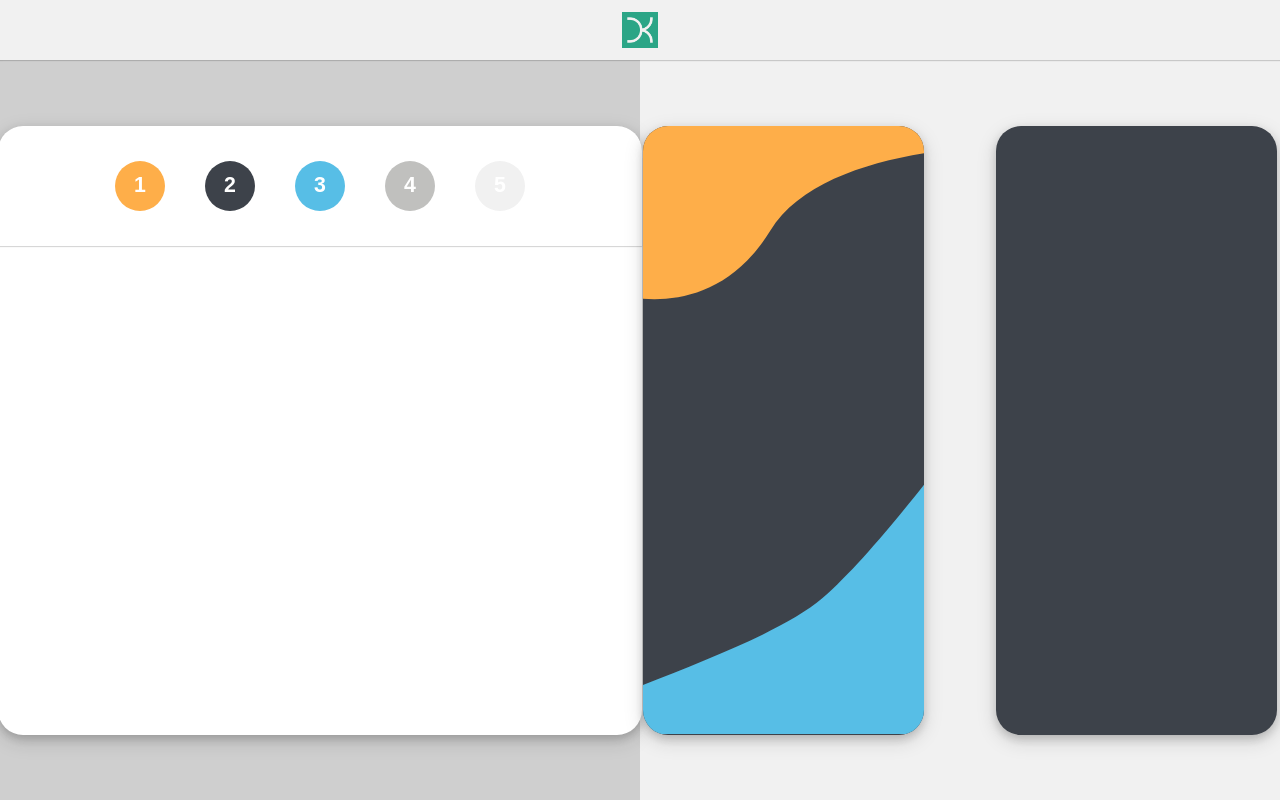
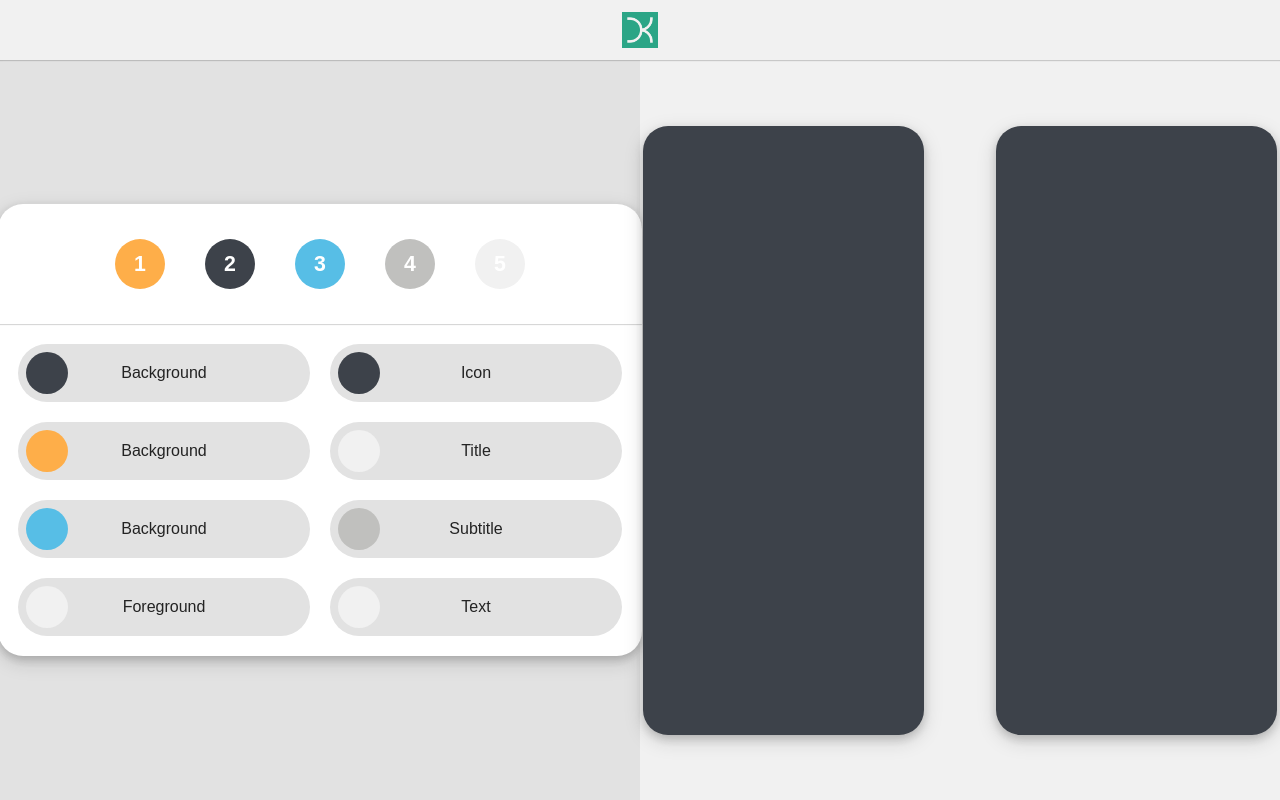
Before and after one commit to KotkaDK/Design_Tools, a React (Create React App) app: page / in a window 1280 px wide. Built offline with nearby package versions, Linux system fonts and the light colour scheme; the HTML template or start-up script is replaced by a standard one.

Commit message:
17.44.7.9.22

```diff
--- a/src/App.sass
+++ b/src/App.sass
@@ -1,5 +1,5 @@
 $light-color: #f1f1f1
-$main-color: #CFCFCF
+$main-color: #E2E2E2
 $dark-color: #232323
 
 $hover: 110%
@@ -81,7 +81,7 @@ button
 
 .DivToolSettingsMain
   width: 644px
-  height: 609px
+  height: 452px
 
   border-radius: 25px
 
@@ -183,14 +183,56 @@ button
 .PreviewForegroundRoot
   @include bg(#F1F1F1)
 
-.PreviewForegroundPrimary
+.PreviewIcon
   @include bg(#3D424A)
 
 .PreviewTextRoot
   @include txt(#F1F1F1, 400)
+  @include bg(#F1F1F1)
 
 .PreviewTextTitle
   @include txt(#F1F1F1, 600)
+  @include bg(#F1F1F1)
 
 .PreviewTextSubtitle
   @include txt(#C0C0BE, 600)
+  @include bg(#C0C0BE)
+
+.PreviewNoBG
+  background: none !important
+
+.DivToolSettingsElements
+  width: 100%px
+  height: 292px
+
+  border-radius: 0 0 25px 25px
+  display: flex
+  flex-direction: row
+  flex-wrap: wrap
+  gap: 20px
+  padding: 20px
+
+.DivUIElementContainer
+  width: 292px
+  height: 58px
+  border-radius: 50px
+  background-color: $main-color
+  position: relative
+
+.DivUIElementColor
+  width: 42px
+  height: 42px
+  margin: 8px
+  border-radius: 100%
+
+.DivUIElementNameContainer
+  position: absolute
+  top: 0px
+  right: 0px
+  width: 292px
+  height: 58px
+  font-family: $font
+  color: $dark-color
+  display: flex
+  justify-content: center
+  align-items: center
--- a/src/components/ColorPaletteTool.jsx
+++ b/src/components/ColorPaletteTool.jsx
@@ -1,4 +1,5 @@
-import ColorPicker from "./ColorPicker";
+import ColorPreview from "./ColorPreview";
+import ColorUIElement from "./ColorUIElement";
 
 function ColorPaletteTool() {
   return (
@@ -7,23 +8,28 @@ function ColorPaletteTool() {
         <div className="DivToolSettingsContainer">
           <div className="DivToolSettingsMain">
             <div className="DivToolSettingsColors">
-              <ColorPicker color="#FEAE49" number="1"/>
-              <ColorPicker color="#3D424A" number="2"/>
-              <ColorPicker color="#57BEE6" number="3"/>
-              <ColorPicker color="#C0C0BE" number="4"/>
-              <ColorPicker color="#F1F1F1" number="5"/>
+              <ColorPreview color="#FEAE49" number="1"/>
+              <ColorPreview color="#3D424A" number="2"/>
+              <ColorPreview color="#57BEE6" number="3"/>
+              <ColorPreview color="#C0C0BE" number="4"/>
+              <ColorPreview color="#F1F1F1" number="5"/>
+            </div>
+            <div className="DivToolSettingsElements">
+              <ColorUIElement elementType="PreviewBackgroundRoot" name="Background"/>
+              <ColorUIElement elementType="PreviewIcon" name="Icon"/>
+              <ColorUIElement elementType="PreviewBackgroundPrimary" name="Background"/>
+              <ColorUIElement elementType="PreviewTextTitle" name="Title"/>
+              <ColorUIElement elementType="PreviewBackgroundSecondary" name="Background"/>
+              <ColorUIElement elementType="PreviewTextSubtitle" name="Subtitle"/>
+              <ColorUIElement elementType="PreviewForegroundRoot" name="Foreground"/>
+              <ColorUIElement elementType="PreviewTextRoot" name="Text"/>
             </div>
           </div>
         </div>
       </div>
       <div className="DivToolContainerSide right DivPhonePreview">
         <div className="DivPhone PreviewBackgroundRoot">
-          <svg width="74.414mm" height="161.13mm" version="1.1" viewBox="0 0 74.414 161.13" xmlns="http://www.w3.org/2000/svg">
-            <g transform="translate(196.32 -57.89)">
-              <path d="m-196.32 57.89v45.694c9.7632 0.735 23.671-1.7214 33.664-18.007 7.363-11.999 24.122-17.788 40.75-20.502v-7.1851h-74.414z" className="PreviewBackgroundPrimary"/>
-              <path d="m-121.91 152.71c-7.9369 10.099-18.701 23.044-26.907 30.083-9.696 8.3177-30.058 16.045-47.507 23.01v13.218h74.414v-66.311z" className="PreviewBackgroundSecondary"/>
-            </g>
-          </svg>
+
         </div>
         <div className="DivPhone PreviewBackgroundRoot">
 
--- a/src/components/ColorPicker.jsx
+++ /dev/null
@@ -1,9 +0,0 @@
-function ColorPicker(props) {
-    return (
-      <div className="DivColorPicker Color" style={{ backgroundColor: props.color }}>
-        <p className="PColorNumber">{props.number}</p>
-      </div>
-    );
-  }
-
-  export default ColorPicker;
--- /dev/null
+++ b/src/components/ColorPreview.jsx
@@ -0,0 +1,9 @@
+function ColorPreview(props) {
+    return (
+      <div className={"DivColorPicker Color" + props.number} style={{ backgroundColor: props.color }}>
+        <p className="PColorNumber">{props.number}</p>
+      </div>
+    );
+  }
+
+  export default ColorPreview;
--- /dev/null
+++ b/src/components/ColorUIElement.jsx
@@ -0,0 +1,14 @@
+function ColorUIElement(props) {
+    return (
+      <div className="DivUIElementContainer">
+        <div className={"DivUIElementColor " + props.elementType}>
+
+        </div>
+        <div className="DivUIElementNameContainer">
+          <p className="PivUIElementName">{props.name}</p>
+        </div>
+      </div>
+    );
+  }
+
+  export default ColorUIElement;
```
